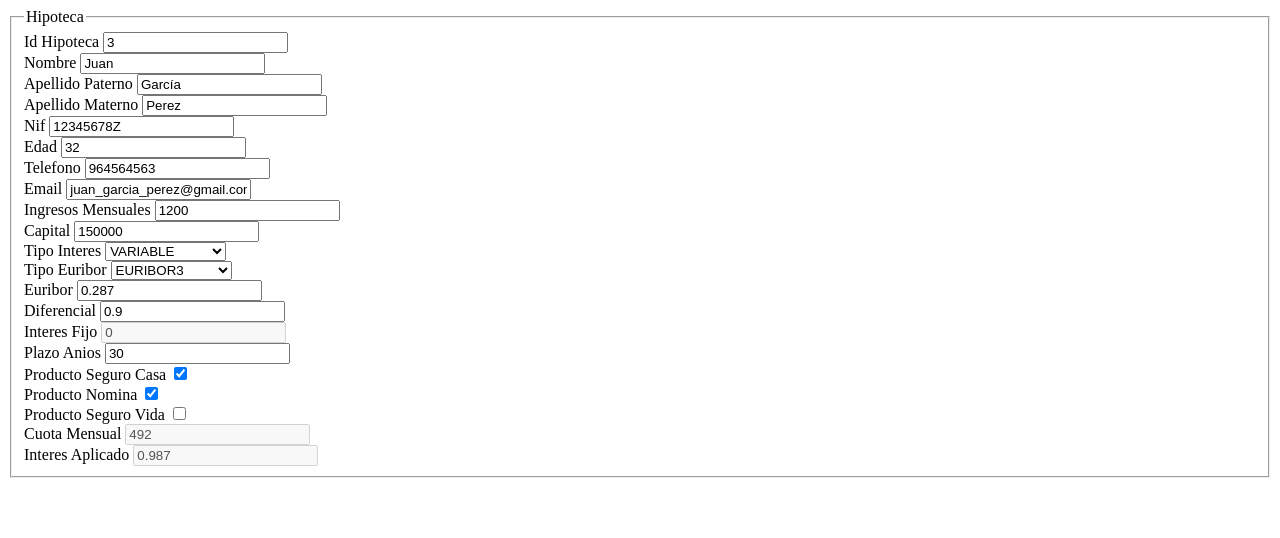
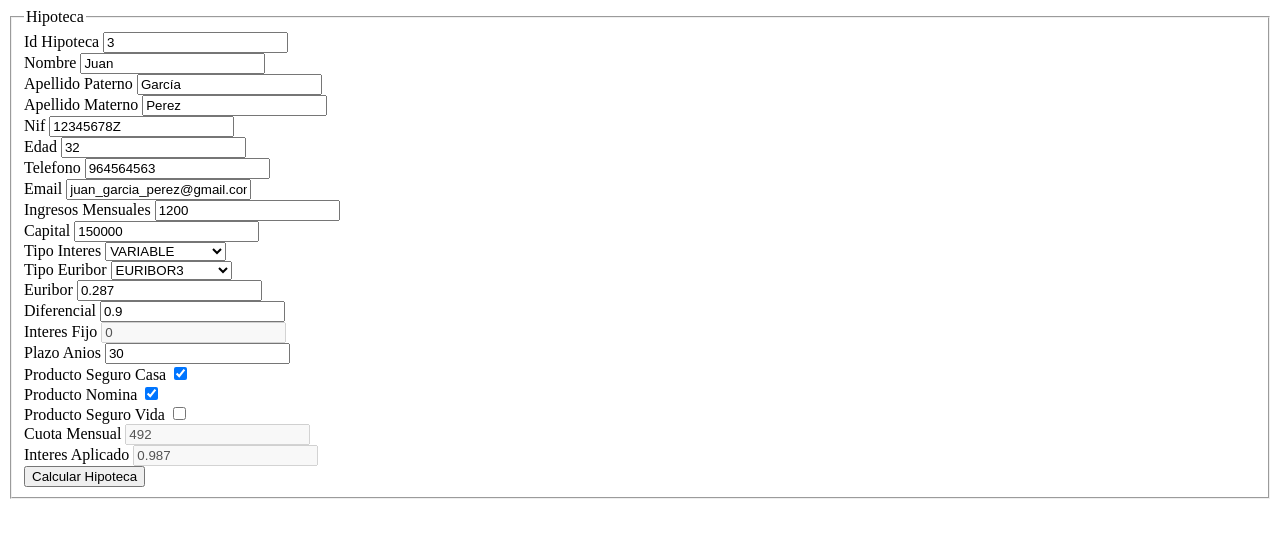
Before and after one commit to malayat/Hipoteca, a plain HTML site: page Hipoteca/public_html/detalle.html in a window 1280 px wide. Drawn offline with nearby package versions, Linux system fonts and the light colour scheme.

Commit message:
Add button "Calcular Hipoteca" and javascript alert

```diff
--- a/Hipoteca/public_html/detalle.html
+++ b/Hipoteca/public_html/detalle.html
@@ -115,6 +115,10 @@
                        ng-model="hipoteca.interesAplicado"
                        ng-disabled="true"/> <br/>
 
+                <button id="calcularHipoteca" type="submit"
+                        onclick="alert('La informacion se ha guardado exitosamente');">
+                    Calcular Hipoteca
+                </button>
             </fieldset>
 
         </form>
```
